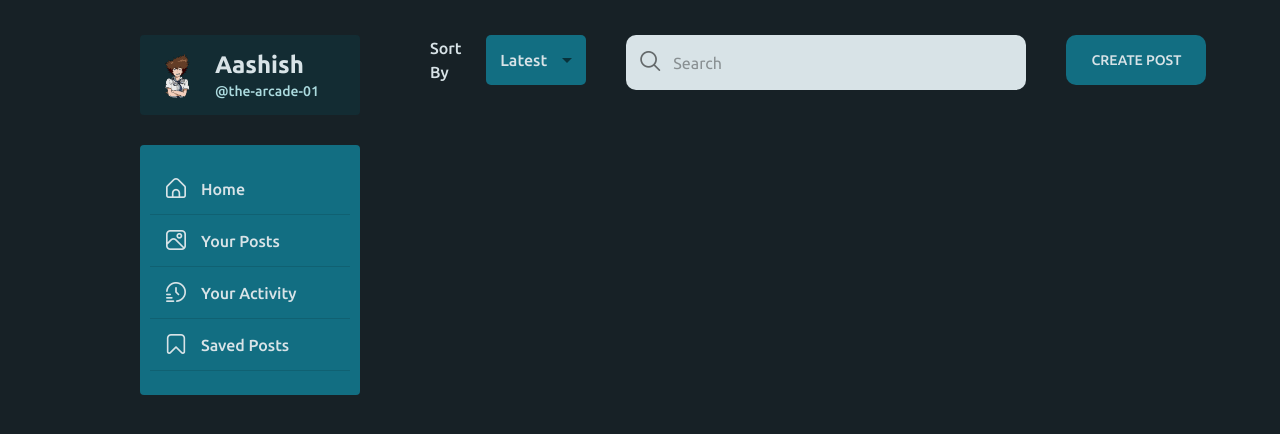
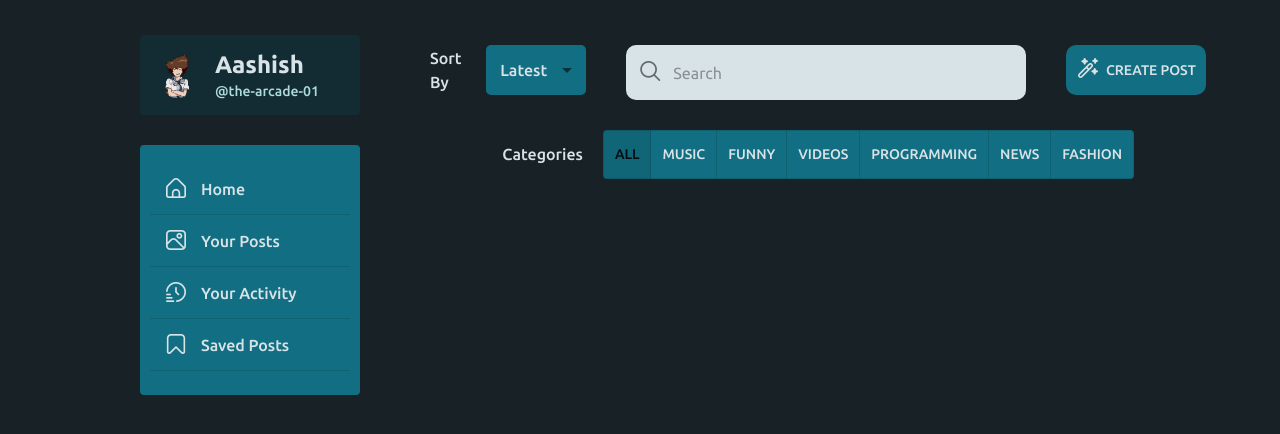
Before and after one commit to the-arcade-01/Sociot, a React (Create React App) app: page / in a window 1280 px wide. Shown: the top 434 px of the page. Built offline with nearby package versions, Linux system fonts and the light colour scheme.

Commit message:
categories added

```diff
--- a/src/components/Layout.js
+++ b/src/components/Layout.js
@@ -9,10 +9,17 @@ import TextField from "@mui/material/TextField";
 import InputAdornment from "@mui/material/InputAdornment";
 import Button from "@mui/material/Button";
 
+// Sort by imports
+
 import Box from "@mui/material/Box";
 import MenuItem from "@mui/material/MenuItem";
 import FormControl from "@mui/material/FormControl";
 import Select from "@mui/material/Select";
+
+// Category imports
+
+import ToggleButton from "@mui/material/ToggleButton";
+import ToggleButtonGroup from "@mui/material/ToggleButtonGroup";
 
 const Layout = ({ children }) => {
   const pages = [
@@ -55,10 +62,11 @@ const Layout = ({ children }) => {
   ];
   const [sortBy, setSortBy] = useState("latest");
   const [search, setSearch] = useState("");
+  const [category, setCategory] = useState("all");
 
   const onSubmit = (e) => {
     e.preventDefault();
-    console.log(search, sortBy);
+    console.log(search, sortBy, category);
     setSearch("");
   };
 
@@ -134,7 +142,8 @@ const Layout = ({ children }) => {
           </List>
         </Paper>
       </section>
-      <section
+      <section style={{ marginTop: "10px" }}>
+        <div
           style={{
             display: "flex",
             justifyContent: "space-between",
@@ -208,9 +217,36 @@ const Layout = ({ children }) => {
                 background: "#132c33",
               },
             }}
+            startIcon={
+              <i
+                className="fi fi-rr-magic-wand"
+                style={{ paddingLeft: "5px" }}
+              />
+            }
           >
             Create Post
           </Button>
+        </div>
+        <div
+          style={{
+            display: "flex",
+            justifyContent: "center",
+            gap: "20px",
+            alignItems: "center",
+            margin: "30px auto",
+          }}
+        >
+          <Typography
+            variant="subtitle"
+            sx={{ fontWeight: "500", color: "#d8e3e7" }}
+          >
+            Categories
+          </Typography>
+          <CategoriesToggleButton
+            category={category}
+            setCategory={setCategory}
+          />
+        </div>
       </section>
     </div>
   );
@@ -252,4 +288,41 @@ const SortSelect = ({ sortBy, setSortBy }) => {
   );
 };
 
+const CategoriesToggleButton = ({ category, setCategory }) => {
+  const categories = [
+    "all",
+    "music",
+    "funny",
+    "videos",
+    "programming",
+    "news",
+    "fashion",
+  ];
+
+  return (
+    <ToggleButtonGroup
+      value={category}
+      exclusive
+      onChange={(e, newCategory) => setCategory(newCategory)}
+      sx={{
+        background: "#126e82",
+      }}
+    >
+      {categories.map((cate, index) => {
+        return (
+          <ToggleButton
+            value={cate}
+            key={index}
+            sx={{
+              color: "#d8e3e7",
+            }}
+          >
+            {cate}
+          </ToggleButton>
+        );
+      })}
+    </ToggleButtonGroup>
+  );
+};
+
 export default Layout;
```
Also changed, not shown: public/images/UA6.png (deleted). Lines whose indentation alone changed are shown as unchanged.
